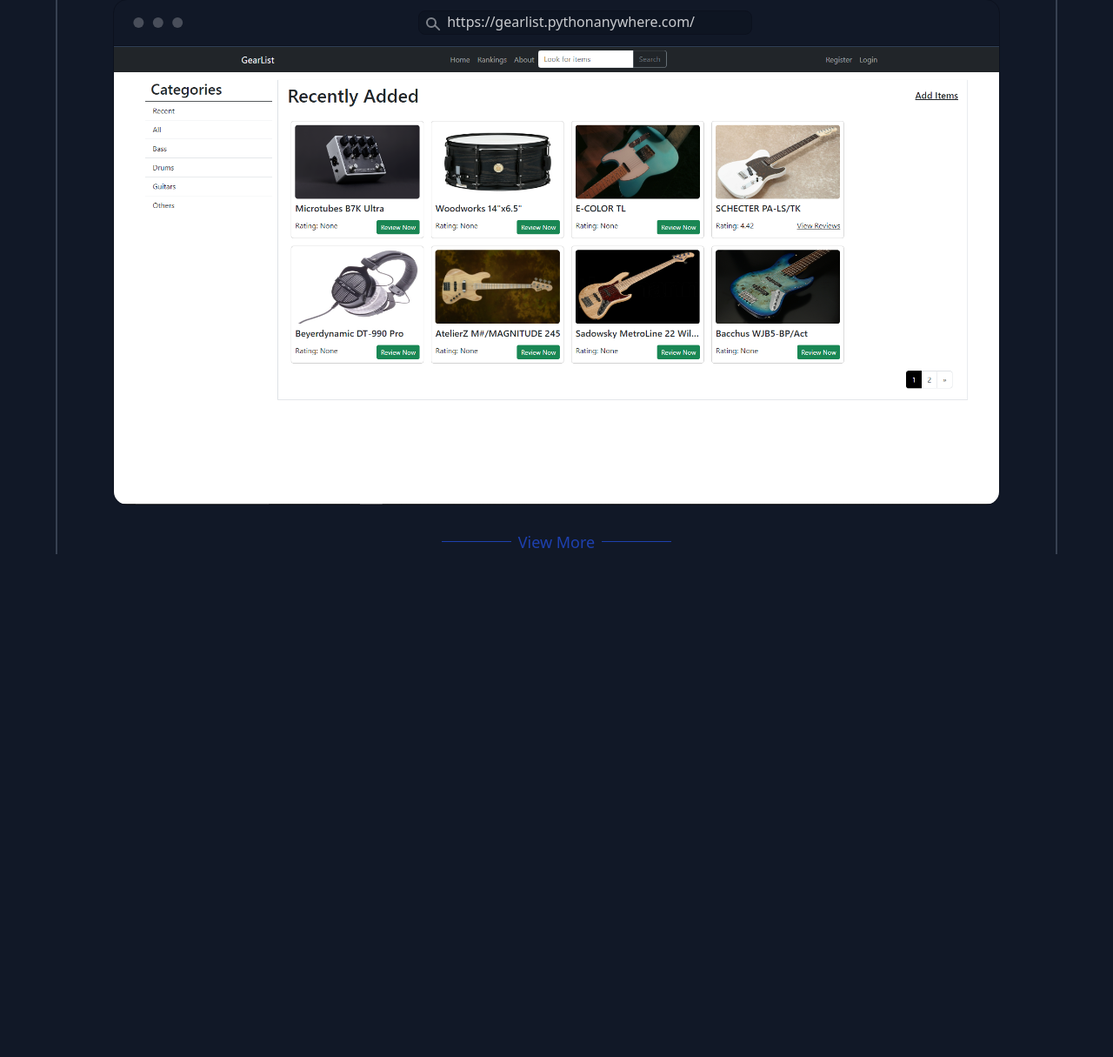
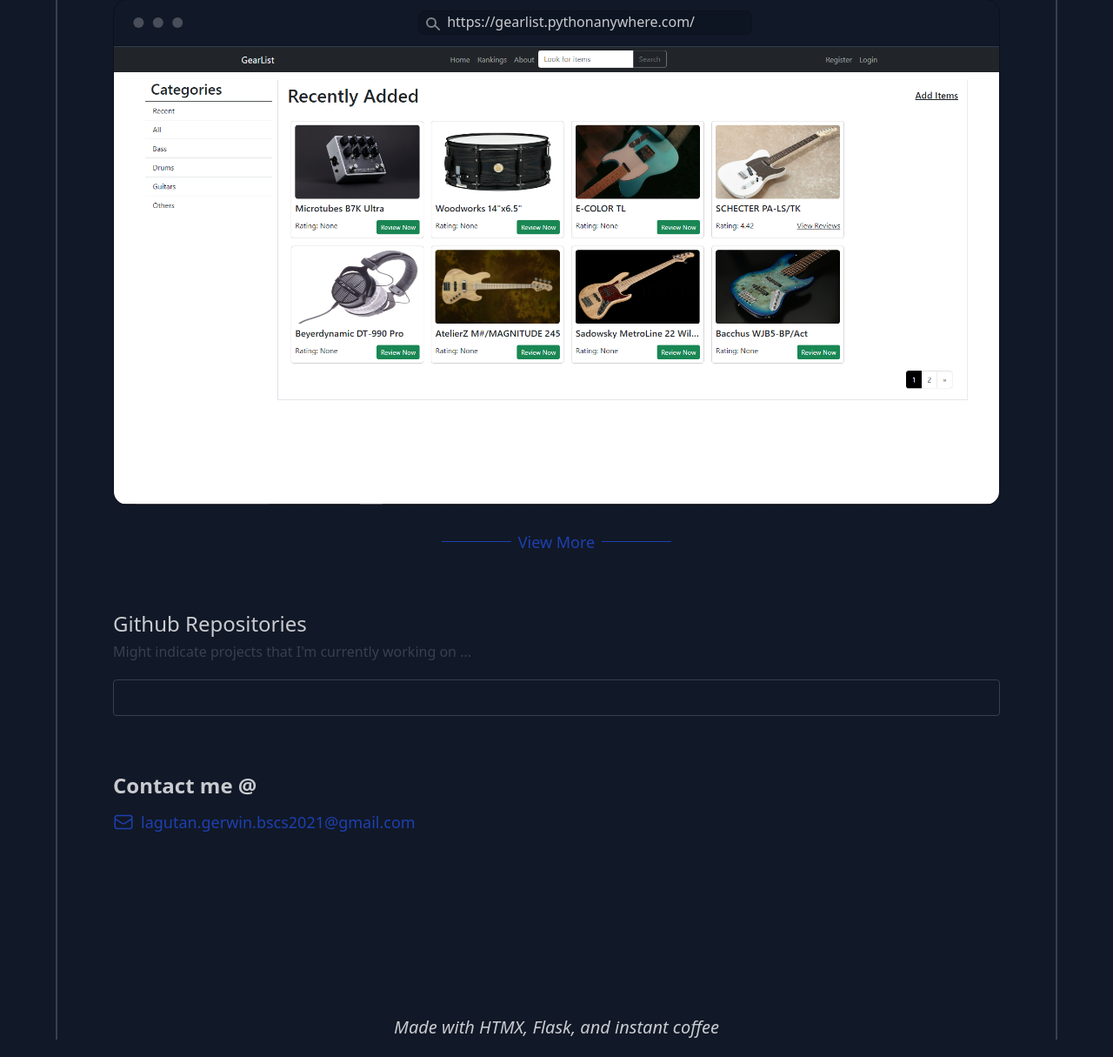
Before and after one commit to egoRockU/portfolio, a Flask app: page / in a window 1280 px wide. Shown: the part 1690-2905 px from the top of the page at 87% size. Before the commit the page ends 2327 px from the top, so only its background shows below. Run offline with Flask 3, Linux system fonts and the light colour scheme; data that the repository does not hold is empty.

Commit message:
added github repo list

```diff
--- a/main.py
+++ b/main.py
@@ -1,9 +1,12 @@
 import os
 from flask import Flask, render_template, json, request
-from flask.views import View
 from utils.search import search
+from dotenv import load_dotenv
+import requests
 
 app = Flask(__name__)
+load_dotenv()
+app.config['GITHUB_TOKEN'] = os.getenv('GITHUB_TOKEN')
 
 @app.route("/")
 def home():
@@ -41,5 +44,14 @@ def get_projects():
 
     return render_template('projectsView.html', projects=projects)
 
+@app.route("/getrepos")
+def get_repos():
+    url = 'https://api.github.com/users/egoRockU/repos?sort=pushed'
+    headers = {'Authorization': 'Bearer ' + app.config['GITHUB_TOKEN']}
+    repos = requests.get(url, headers=headers).json()
+    first_five_repos = repos[:5]
+
+    return render_template('repos.html', repos = first_five_repos)
+
 if __name__ == '__main__':
     app.run(debug=True)
--- a/static/css/output.css
+++ b/static/css/output.css
@@ -1522,12 +1453,64 @@ html {
   margin-top: 3rem;
 }
 
-.ml-3 {
-  margin-left: 0.75rem;
-}
-
-.mb-11 {
-  margin-bottom: 2.75rem;
+.mt-72 {
+  margin-top: 18rem;
+}
+
+.mt-60 {
+  margin-top: 15rem;
+}
+
+.mt-32 {
+  margin-top: 8rem;
+}
+
+.mt-20 {
+  margin-top: 5rem;
+}
+
+.mt-16 {
+  margin-top: 4rem;
+}
+
+.mb-2 {
+  margin-bottom: 0.5rem;
+}
+
+.mb-1 {
+  margin-bottom: 0.25rem;
+}
+
+.mt-10 {
+  margin-top: 2.5rem;
+}
+
+.mt-5 {
+  margin-top: 1.25rem;
+}
+
+.mb-5 {
+  margin-bottom: 1.25rem;
+}
+
+.mb-3 {
+  margin-bottom: 0.75rem;
+}
+
+.mb-20 {
+  margin-bottom: 5rem;
+}
+
+.mb-60 {
+  margin-bottom: 15rem;
+}
+
+.mb-52 {
+  margin-bottom: 13rem;
+}
+
+.mt-52 {
+  margin-top: 13rem;
 }
 
 .flex {
@@ -1551,20 +1538,8 @@ html {
   height: fit-content;
 }
 
-.h-4 {
-  height: 1rem;
-}
-
-.h-9 {
-  height: 2.25rem;
-}
-
-.h-11 {
-  height: 2.75rem;
-}
-
-.h-80 {
-  height: 20rem;
+.h-6 {
+  height: 1.5rem;
 }
 
 .w-1 {
@@ -1588,40 +1575,12 @@ html {
   width: fit-content;
 }
 
-.w-4 {
-  width: 1rem;
-}
-
-.w-9\/12 {
-  width: 75%;
-}
-
-.w-5\/12 {
-  width: 41.666667%;
-}
-
-.w-6\/12 {
-  width: 50%;
-}
-
-.w-7\/12 {
-  width: 58.333333%;
-}
-
-.w-auto {
-  width: auto;
-}
-
 .w-full {
   width: 100%;
 }
 
-.w-64 {
-  width: 16rem;
-}
-
-.w-80 {
-  width: 20rem;
+.w-6 {
+  width: 1.5rem;
 }
 
 .max-w-6xl {
@@ -1709,6 +1676,22 @@ html {
   background-color: var(--fallback-a,oklch(var(--a)/var(--tw-bg-opacity)));
 }
 
+.fill-accent {
+  fill: var(--fallback-a,oklch(var(--a)/1));
+}
+
+.stroke-accent {
+  stroke: var(--fallback-a,oklch(var(--a)/1));
+}
+
+.p-10 {
+  padding: 2.5rem;
+}
+
+.p-5 {
+  padding: 1.25rem;
+}
+
 .px-16 {
   padding-left: 4rem;
   padding-right: 4rem;
@@ -1719,6 +1702,16 @@ html {
   padding-bottom: 2.75rem;
 }
 
+.px-10 {
+  padding-left: 2.5rem;
+  padding-right: 2.5rem;
+}
+
+.py-5 {
+  padding-top: 1.25rem;
+  padding-bottom: 1.25rem;
+}
+
 .pb-1 {
   padding-bottom: 0.25rem;
 }
@@ -1759,12 +1752,34 @@ html {
   line-height: 1.25rem;
 }
 
+.text-2xl {
+  font-size: 1.5rem;
+  line-height: 2rem;
+}
+
+.text-xl {
+  font-size: 1.25rem;
+  line-height: 1.75rem;
+}
+
+.font-bold {
+  font-weight: 700;
+}
+
 .font-thin {
   font-weight: 100;
 }
 
-.font-bold {
-  font-weight: 700;
+.font-light {
+  font-weight: 300;
+}
+
+.font-normal {
+  font-weight: 400;
+}
+
+.font-semibold {
+  font-weight: 600;
 }
 
 .italic {
@@ -1781,6 +1796,11 @@ html {
   color: var(--fallback-s,oklch(var(--s)/var(--tw-text-opacity)));
 }
 
+.text-neutral {
+  --tw-text-opacity: 1;
+  color: var(--fallback-n,oklch(var(--n)/var(--tw-text-opacity)));
+}
+
 .opacity-70 {
   opacity: 0.7;
 }
--- a/templates/home.html
+++ b/templates/home.html
@@ -2,7 +2,11 @@
 <!DOCTYPE html>
 <html lang="en" data-theme="mydark">
   {{ macros.head() }}
-  <body>
+  <body
+    hx-get="{{ url_for('get_repos') }}"
+    hx-trigger="load"
+    hx-target="#repos_list"
+  >
     <div
       class="container max-w-6xl mx-auto my-5 px-16 border-x-2 border-neutral"
     >
@@ -70,7 +74,9 @@
       <div class="mt-12">
         <div class="w-fit h-fit flex items-center pb-2">
           <div class="bg-accent w-1 self-stretch rounded"></div>
-          <h1 class="text-4xl pl-2">Projects</h1>
+          <h1 class="text-4xl pl-2 hover:underline">
+            <a href="{{ url_for('projects') }}">Projects</a>
+          </h1>
         </div>
         {% for project, attrib in obj.items() %} {{
         macros.project_display(attrib) }} {% endfor %}
@@ -84,6 +90,44 @@
           </a>
         </div>
       </div>
+      <div class="mt-16">
+        <h1 class="text-2xl mb-1">Github Repositories</h1>
+        <p class="font-normal text-neutral">
+          Might indicate projects that I'm currently working on ...
+        </p>
+        <div class="border border-neutral rounded py-5 px-10 mt-5">
+          <div id="repos_list" class="flex flex-col"></div>
+        </div>
+      </div>
+      <div class="mt-16">
+        <h1 class="text-2xl font-semibold mb-3">Contact me @</h1>
+        <div class="flex items-center">
+          <svg
+            xmlns="http://www.w3.org/2000/svg"
+            fill="none"
+            viewBox="0 0 24 24"
+            stroke-width="1.5"
+            stroke="currentColor"
+            class="w-6 h-6 stroke-accent"
+          >
+            <path
+              stroke-linecap="round"
+              stroke-linejoin="round"
+              d="M21.75 6.75v10.5a2.25 2.25 0 0 1-2.25 2.25h-15a2.25 2.25 0 0 1-2.25-2.25V6.75m19.5 0A2.25 2.25 0 0 0 19.5 4.5h-15a2.25 2.25 0 0 0-2.25 2.25m19.5 0v.243a2.25 2.25 0 0 1-1.07 1.916l-7.5 4.615a2.25 2.25 0 0 1-2.36 0L3.32 8.91a2.25 2.25 0 0 1-1.07-1.916V6.75"
+            />
+          </svg>
+          <a href="mailto:lagutan.gerwin.bscs2021@gmail.com"
+            ><p class="text-lg ml-2 text-accent">
+              lagutan.gerwin.bscs2021@gmail.com
+            </p></a
+          >
+        </div>
+      </div>
+      <div class="flex justify-center mt-52">
+        <p class="text-xl font-thin italic">
+          Made with HTMX, Flask, and instant coffee
+        </p>
+      </div>
     </div>
   </body>
 </html>
```
Also changed, not shown: other parts of static/css/output.css (+47 -128 lines), templates/repos.html (added, +21 -0 lines), 1 other file.
